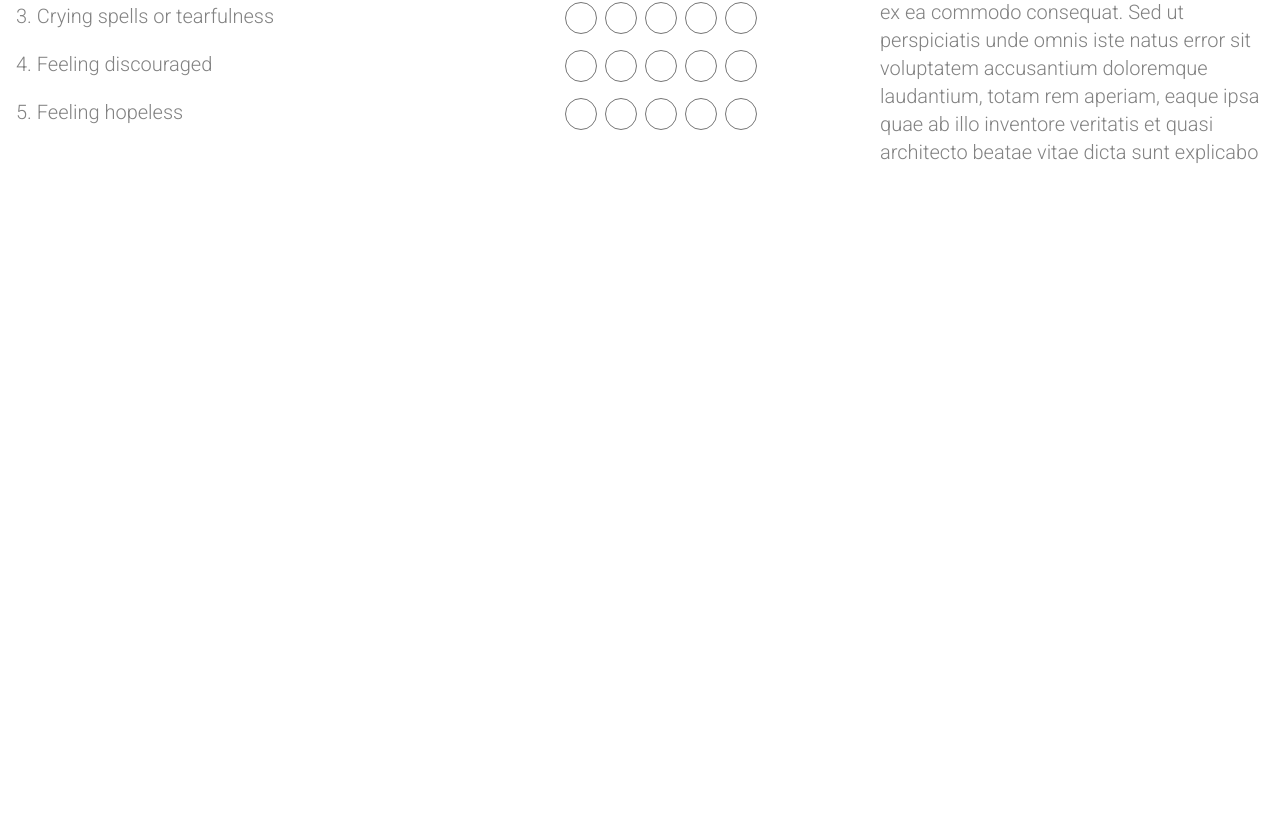
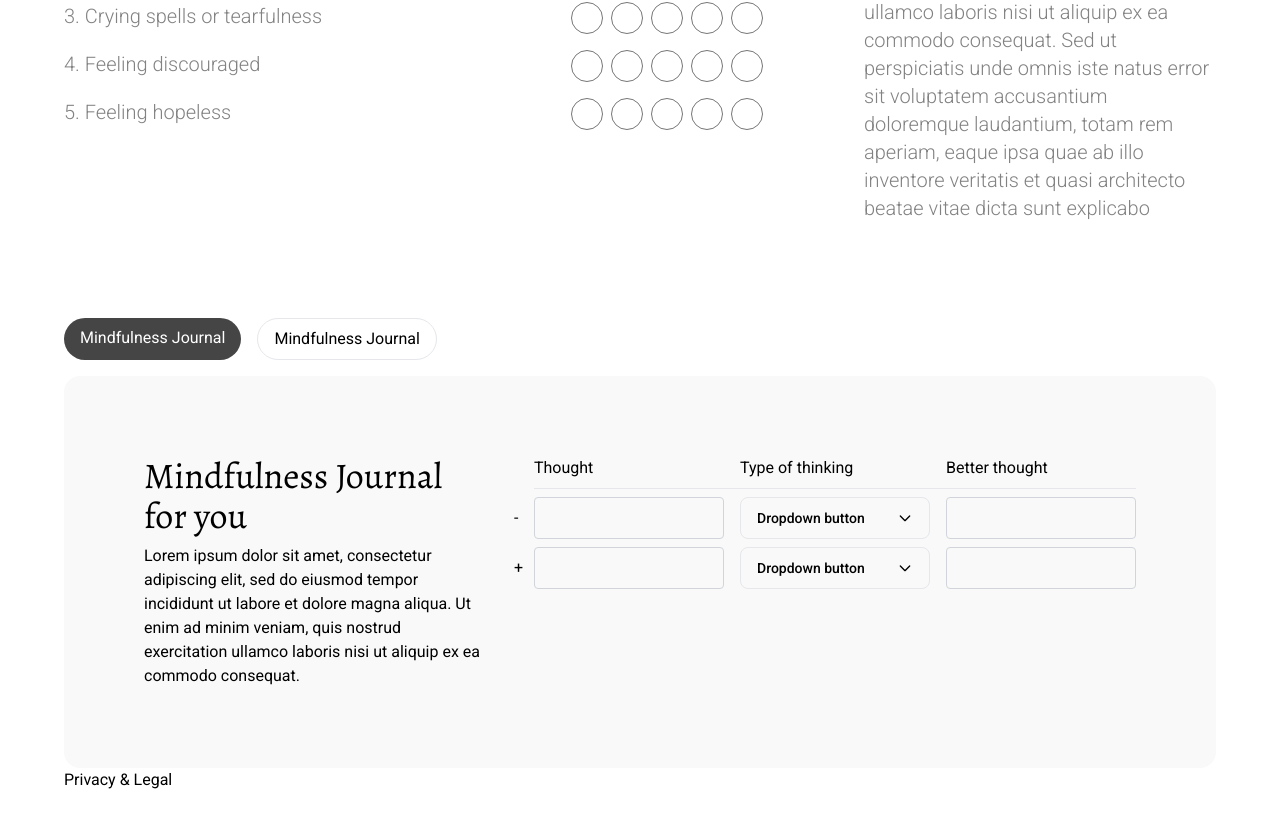
Before and after one commit to arbrsts/oneday, a Next.js app in the folder app/: page / in a window 1280 px wide. Shown: the part 947-1771 px from the top of the page. Before the commit the page ends 1145 px from the top, so only its background shows below. Built offline with nearby package versions, Linux system fonts and the light colour scheme.

Commit message:
feat: add carousel component

```diff
--- a/app/src/app/layout.tsx
+++ b/app/src/app/layout.tsx
@@ -9,8 +9,8 @@ const roboto = Roboto({
 });
 
 export const metadata = {
-  title: "Create Next App",
-  description: "Generated by create next app",
+  title: "One Day",
+  description: "Open-source mood tracker and mindfulness journal",
 };
 
 export default function RootLayout({
--- a/app/src/app/page.tsx
+++ b/app/src/app/page.tsx
@@ -1,9 +1,10 @@
+import { Dropdown, TextInput } from "@/components/input";
 import Navbar from "../components/navigation/Navbar";
 import Questionnaire from "../components/questionnaire/Questionnaire";
 
 export default function Home() {
   return (
-    <div>
+    <div className="lg:px-12">
       <Navbar />
       <main className="">
         <section className="grid lg:grid-cols-7 gap-14">
@@ -52,10 +53,59 @@ export default function Home() {
           </div>
         </section>
 
-        <section className="mt-24">
+        <section className="my-24">
           <Questionnaire />
         </section>
+
+        <section>
+          <div className="flex gap-4 mb-4">
+            <div className="inline-block bg-[#454545] text-white px-4 py-2 rounded-full">
+              Mindfulness Journal
+            </div>
+            <div className="inline-block border px-4 py-2 rounded-full">
+              Mindfulness Journal
+            </div>
+          </div>
+
+          <div className="rounded-2xl lg:p-20 grid lg:grid-cols-8 gap-12 bg-[#F8F9F8]">
+            <div className="lg:col-span-3">
+              <h2 className="text-4xl mb-2">Mindfulness Journal for you</h2>
+              <div>
+                Lorem ipsum dolor sit amet, consectetur adipiscing elit, sed do
+                eiusmod tempor incididunt ut labore et dolore magna aliqua. Ut
+                enim ad minim veniam, quis nostrud exercitation ullamco laboris
+                nisi ut aliquip ex ea commodo consequat.
+              </div>
+            </div>
+            <div className="gap-1 lg:col-span-5">
+              <div className="grid grid-cols-3 mb-2 gap-4">
+                <span>Thought</span> <span>Type of thinking</span>
+                <span>Better thought</span>
+              </div>
+              <hr className="mb-2" />
+              <div className="flex flex-col gap-2">
+                <div className="relative grid lg:grid-cols-3 gap-4 items-top">
+                  <div className="absolute self-center -left-5">-</div>
+                  <TextInput />
+                  <Dropdown />
+                  <TextInput />
+                </div>
+                <div className="relative grid lg:grid-cols-3 gap-4 items-top">
+                  <div className="absolute self-center -left-5">+</div>
+                  <TextInput />
+                  <Dropdown />
+                  <TextInput />
+                </div>
+              </div>
+            </div>
+          </div>
+        </section>
       </main>
+      <footer>
+        <div>
+          Privacy & Legal
+        </div>
+      </footer>
     </div>
   );
 }
--- /dev/null
+++ b/app/src/components/input/Dropdown.tsx
@@ -0,0 +1,31 @@
+'use client'
+
+import { useState } from "react"
+
+const Dropdown = () => {
+    const [showDropdown, setShowDropdown] = useState(false)
+
+
+    return (
+        <div className="relative">
+            <div onClick={() => setShowDropdown(!showDropdown)}>
+                <button id="dropdownDefaultButton" data-dropdown-toggle="dropdown" className="font-sans border w-full flex justify-between focus:ring-1 focus:outline-none focus:ring-blue-300 font-medium rounded-lg text-sm px-4 py-2.5 text-center inline-flex items-center" type="button">
+                    Dropdown button
+                    <svg className="w-4 h-4 ml-2" aria-hidden="true" fill="none" stroke="currentColor" viewBox="0 0 24 24" xmlns="http://www.w3.org/2000/svg"><path stroke-linecap="round" stroke-linejoin="round" stroke-width="2" d="M19 9l-7 7-7-7"></path>
+                    </svg>
+                </button>
+            </div>
+
+            {showDropdown &&
+                <div id="dropdown" className="absolute z-10 w-full bg-white divide-y divide-gray-100 rounded-lg shadow dark:bg-gray-700">
+                    <ul className="py-2 text-sm text-gray-700 dark:text-gray-200" aria-labelledby="dropdownDefaultButton">
+                            <li className="block px-4 py-2 hover:bg-gray-100 dark:hover:bg-gray-600 dark:hover:text-white">Dashboard</li>
+                            <li className="block px-4 py-2 hover:bg-gray-100 dark:hover:bg-gray-600 dark:hover:text-white">Settings</li>
+                    </ul>
+                </div>}
+
+        </div>
+    )
+}
+
+export { Dropdown }
--- a/app/src/components/input/TextInput.tsx
+++ b/app/src/components/input/TextInput.tsx
@@ -1,10 +1,11 @@
-import { ChangeEvent, useState } from 'react';
+'use client'
+
 
 const TextInput = () => {
     return (
         <div
             contentEditable
-            className="break-all border border-gray-300 p-2 rounded"
+            className="outline-none focus:ring-1 break-all border border-gray-300 p-2 rounded font-sans"
         >
         </div>
     );
--- a/app/src/components/input/index.ts
+++ b/app/src/components/input/index.ts
@@ -1 +1,2 @@
 export * from "./TextInput"
+export * from "./Dropdown"
```
Also changed, not shown: 2 other files (tests, documents, lock files or other folders).
